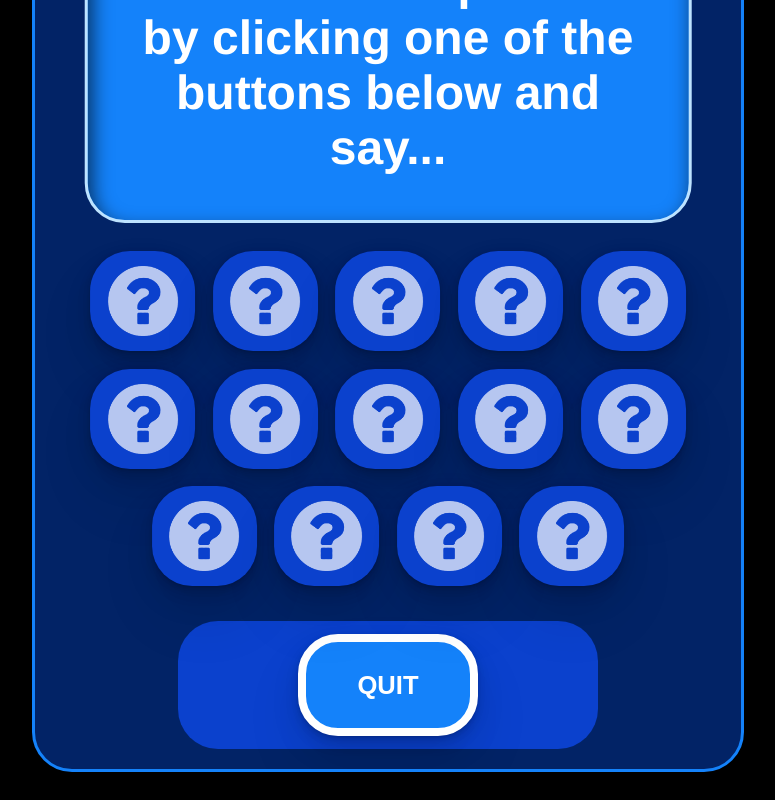
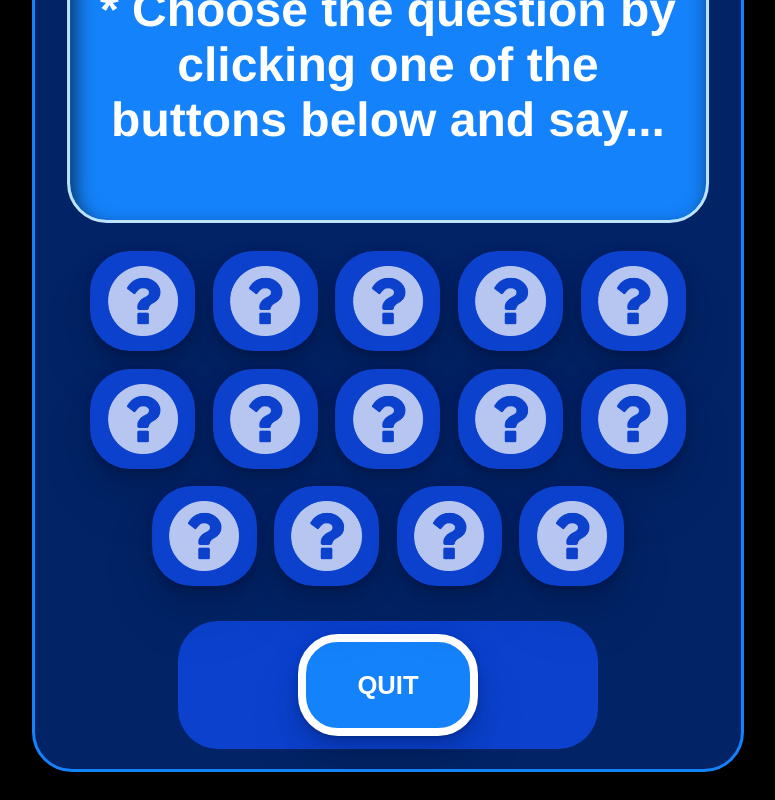
Before and after one commit to rezimOne/ask-alexa, a Vue app: page / in a window 1280 px wide. Both pictures are taken after a click on the button "START". Shown: the part 224-1024 px from the top of the page, without its empty margins (252-1027 px from the left). Built offline with nearby package versions, Linux system fonts and the light colour scheme.

Commit message:
refactor(styling)

```diff
--- a/src/components/TextfieldComponent.vue
+++ b/src/components/TextfieldComponent.vue
@@ -21,7 +21,6 @@ export default {
   data(){
     return {
       isActive: false,
-      marginTop: 50
     }
   },
   methods: {
@@ -31,7 +30,7 @@ export default {
   },
   computed: {
     marginTopChange: function() {
-      return this.isActive ? '40px' : 0;
+      return this.isActive ? '50px' : 0;
     }
   },
   beforeUpdate(){
@@ -49,7 +48,7 @@ export default {
   flex-direction: column;
   justify-content: center;
   align-items: center;
-  width: 85%;
+  width: 90%;
   height: 310px;
   background-color: $blueSetColor3;
   border: 3px solid $blueSetColor4;
@@ -64,7 +63,7 @@ export default {
   span {
     // margin-top: 50px;
     position: relative;
-    max-width: 90%;
+    max-width: 92%;
     font-size: 3rem;
     font-weight: 600;
 
```
Also changed, not shown: 13 other files (tests, documents, lock files or other folders).
